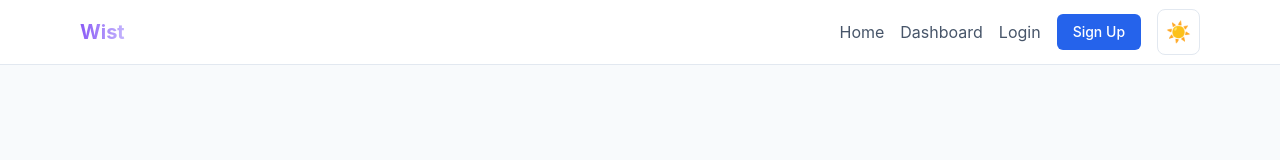
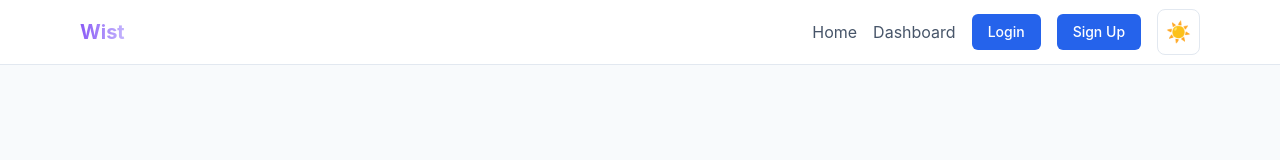
Before and after one commit to YuyenMarcus/Wist, a Next.js app: page /dashboard in a window 1280 px wide. Shown: the top 160 px of the page. Built offline with nearby package versions, Linux system fonts and the light colour scheme; no server answers.

Commit message:
Make login and logout buttons same color scheme (blue)

```diff
--- a/components/layout/NavBar.tsx
+++ b/components/layout/NavBar.tsx
@@ -64,7 +64,7 @@ export default function NavBar() {
                     </Link>
                     <button
                       onClick={handleLogout}
-                      className="px-4 py-2 rounded-md bg-red-600 text-white hover:bg-red-700 transition-colors text-sm font-medium"
+                      className="px-4 py-2 rounded-md bg-blue-600 text-white hover:bg-blue-700 transition-colors text-sm font-medium"
                     >
                       Logout
                     </button>
@@ -73,7 +73,7 @@ export default function NavBar() {
                   <>
                     <Link
                       href="https://wishlist.nuvio.cloud/login"
-                      className="text-[var(--color-text-secondary)] hover:text-[var(--color-text)] transition-colors"
+                      className="px-4 py-2 rounded-md bg-blue-600 text-white hover:bg-blue-700 transition-colors text-sm font-medium"
                     >
                       Login
                     </Link>
```
